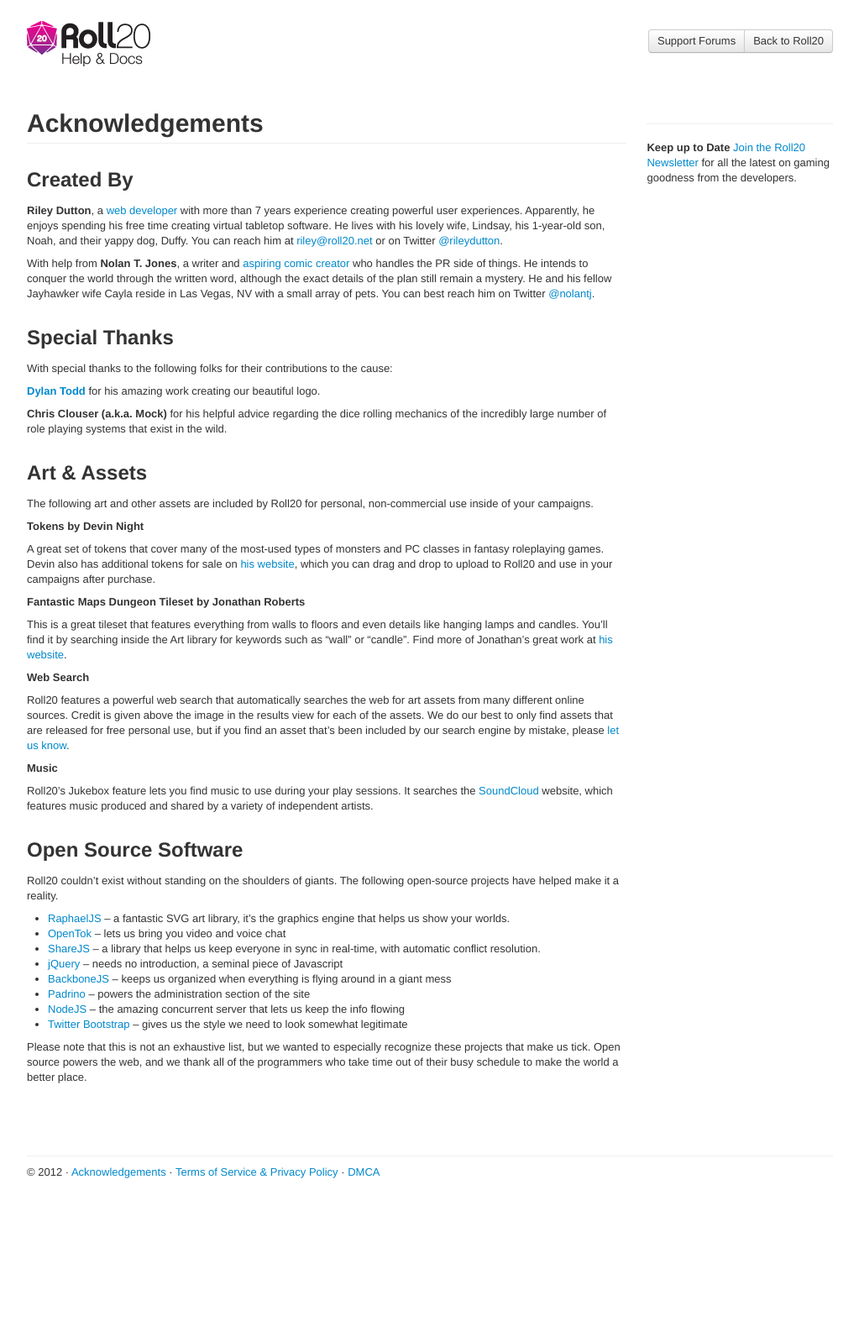
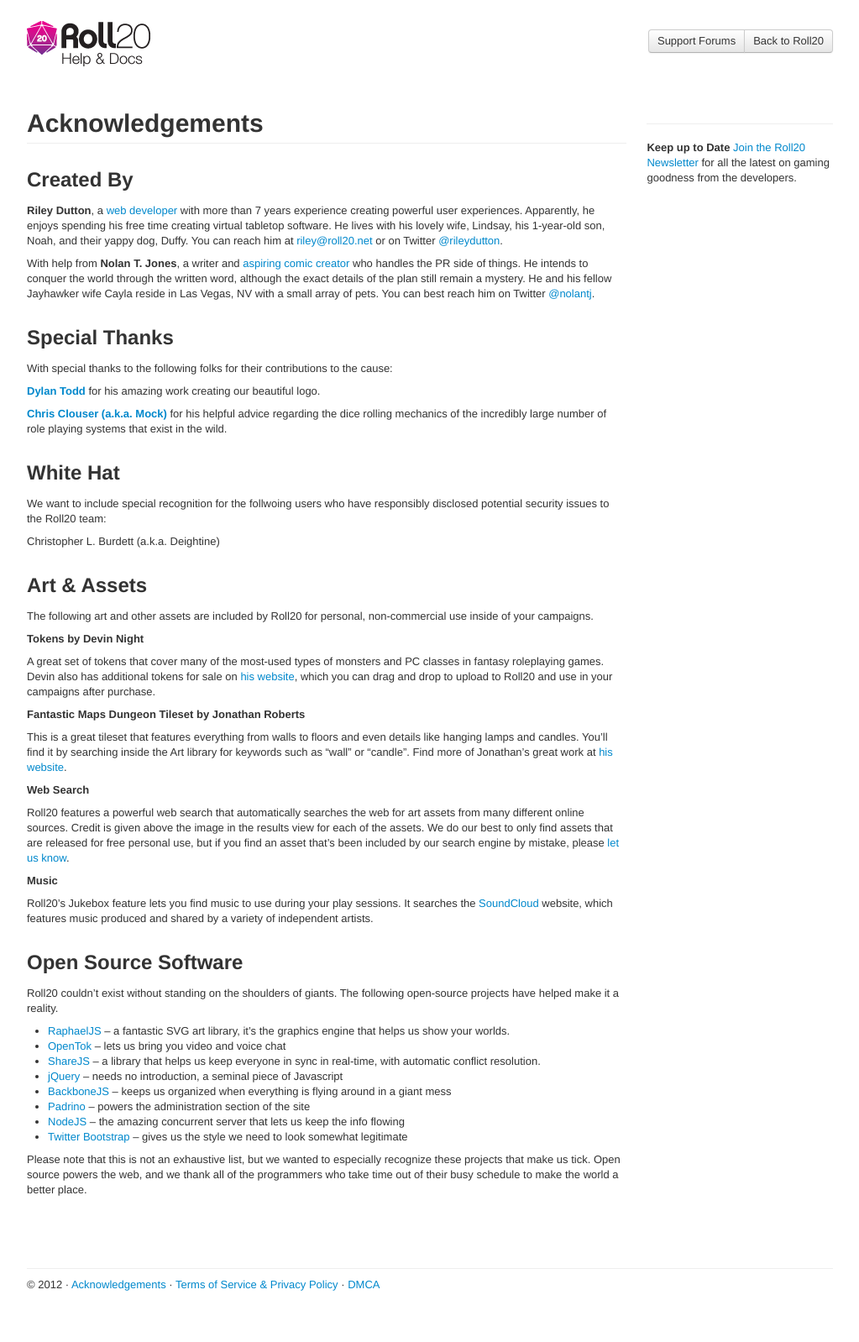
Before and after one commit to Roll20/help.roll20.net, a Jekyll site: the page built from _posts/2012-04-21-acknowledgements.markdown, in a window 1280 px wide. Shown: the whole page at 84% size, without its empty margins (128-1151 px from the left). Built offline with Jekyll 4.4.1, drawn with Linux system fonts in a browser that asks for light colours; nearby versions of some CDN libraries; Markdown is read by kramdown in place of the engine named in the settings; comment, search, counter and statistics services are not loaded; before the commit the page ends 1464 px from its top, so only the background shows below that.

Commit message:
adding white hat section

```diff
--- a/_posts/2012-04-21-acknowledgements.markdown
+++ b/_posts/2012-04-21-acknowledgements.markdown
@@ -18,7 +18,14 @@ With special thanks to the following folks for their contributions to the cause:
 
 **[Dylan Todd](http://dylantodd.com/)** for his amazing work creating our beautiful logo.
 
-**Chris Clouser (a.k.a. Mock)** for his helpful advice regarding the dice rolling mechanics of the incredibly large number of role playing systems that exist in the wild.
+**[Chris Clouser (a.k.a. Mock)](http://oneofthethousand.tumblr.com)** for his helpful advice regarding the dice rolling mechanics of the incredibly large number of role playing systems that exist in the wild.
+
+White Hat
+---------
+
+We want to include special recognition for the follwoing users who have responsibly disclosed potential security issues to the Roll20 team:
+
+Christopher L. Burdett (a.k.a. Deightine)
 
 
 Art &amp; Assets
```
